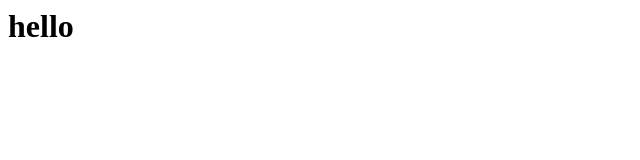
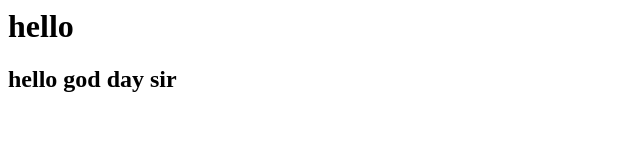
Before and after one commit to lompycat565/.github.io, a plain HTML site: page index.html in a window 1280 px wide. Shown: the whole page, without its empty margins (0-640 px from the left). Drawn offline with Linux system fonts and the light colour scheme.

Commit message:
Update index.html

```diff
--- a/index.html
+++ b/index.html
@@ -1,3 +1,26 @@
 <h1> hello <h1/>
-<script async src="https://pagead2.googlesyndication.com/pagead/js/adsbygoogle.js?client=ca-pub-3629202609708554"
+<h2> hello god day sir <h2/>
+
+
+
+
+
+
+
+
+
+
+
+
+
+
+
+
+
+
+
+
+
+
+   <script async src="https://pagead2.googlesyndication.com/pagead/js/adsbygoogle.js?client=ca-pub-3629202609708554"
      crossorigin="anonymous"></script>
```
